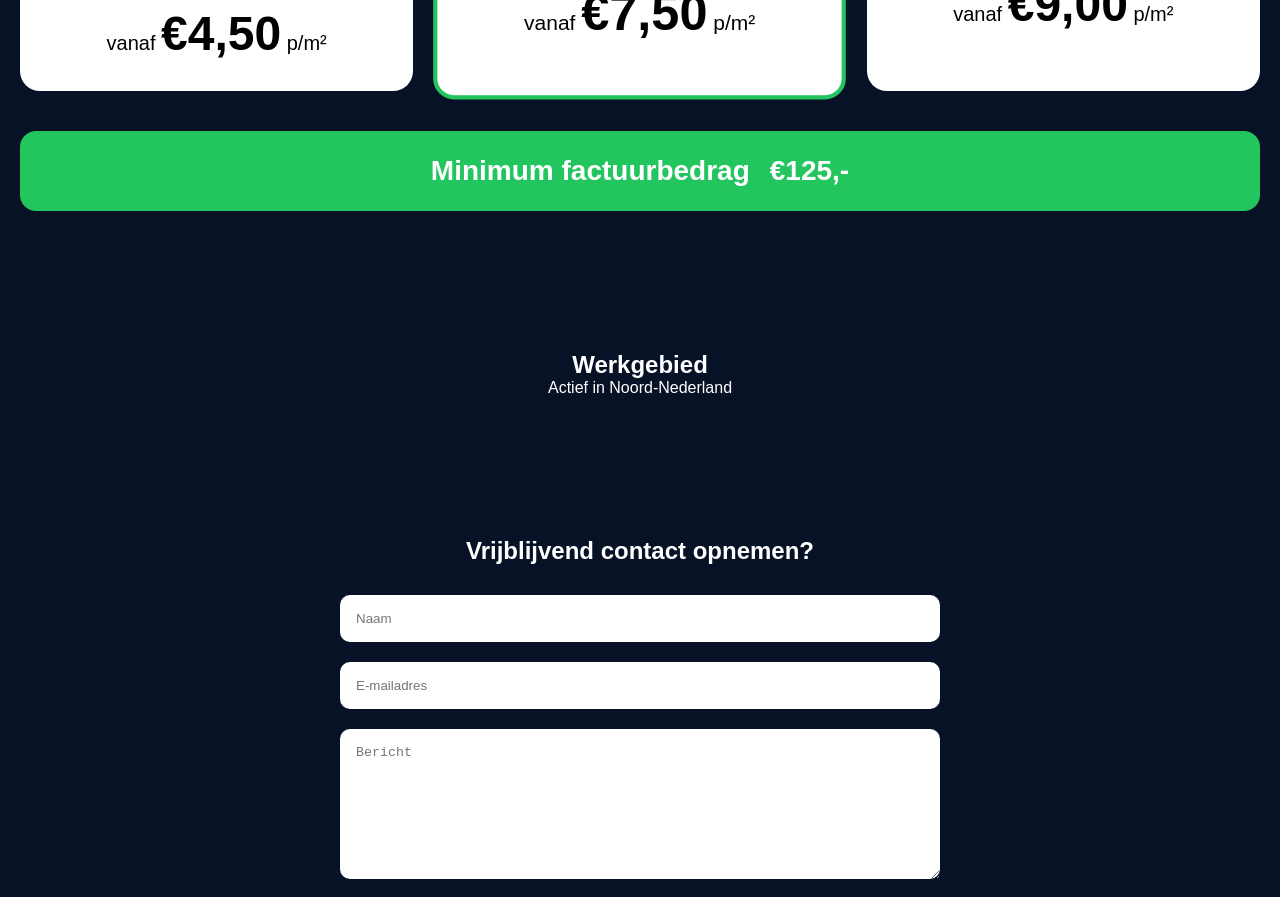
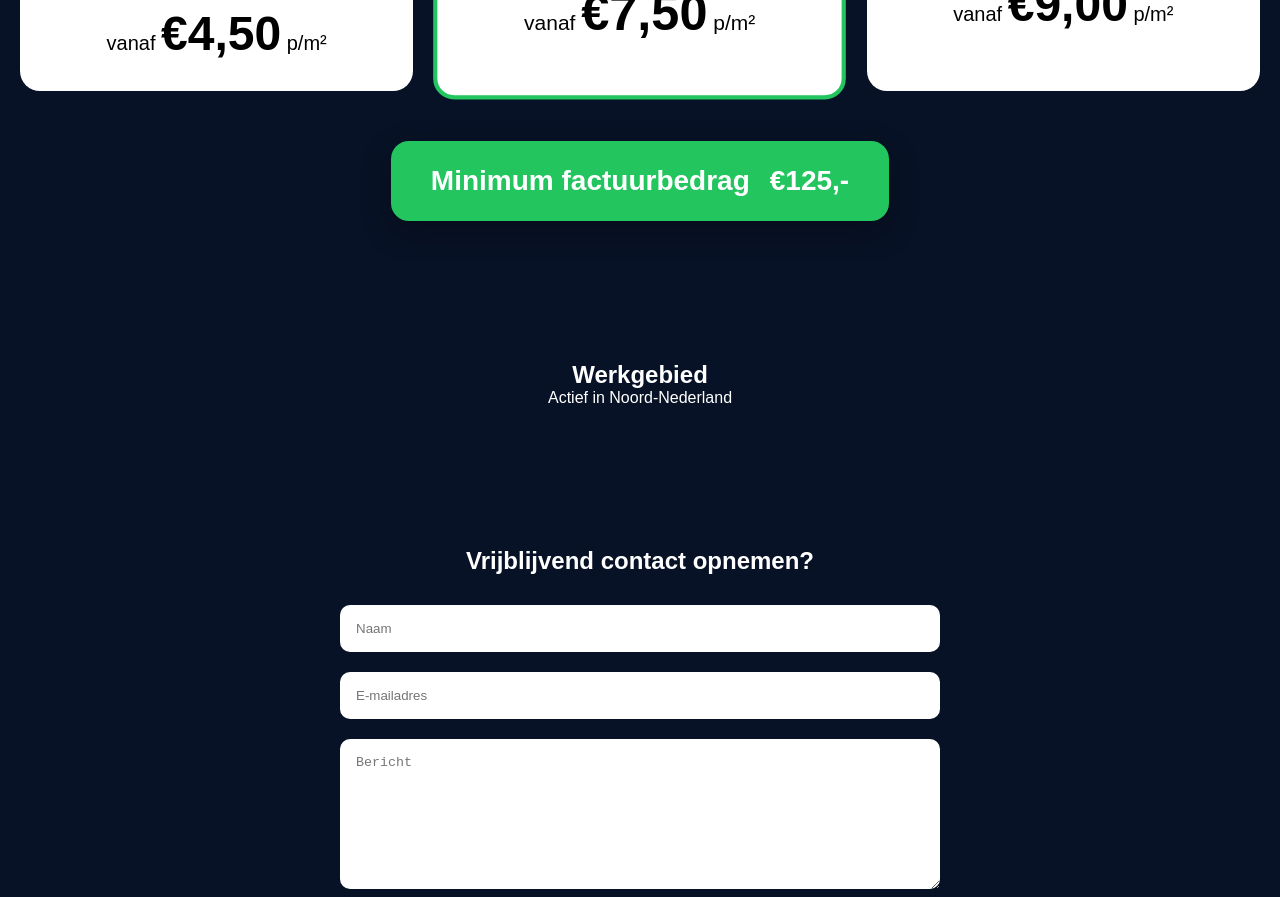
Before and after one commit to dannymanting123-ai/steenfris-website, a React (Vite) app: page / in a window 1280 px wide. Shown: the part 1280-2177 px from the top of the page. Built offline with nearby package versions, Linux system fonts and the light colour scheme.

Commit message:
Update index.css

```diff
--- a/src/index.css
+++ b/src/index.css
@@ -133,17 +133,22 @@ body {
 }
 
 .minimum {
-  margin-top: 40px;
+  margin: 50px auto 0;
   background: #22c55e;
   color: white;
-  padding: 24px;
-  border-radius: 16px;
+  padding: 24px 40px;
+  border-radius: 18px;
   font-size: 28px;
+  font-weight: bold;
+
   display: flex;
   justify-content: center;
   align-items: center;
   gap: 20px;
-  font-weight: bold;
+
+  width: fit-content;
+
+  box-shadow: 0 10px 30px rgba(0,0,0,0.3);
 }
 
 .service-area {
```
